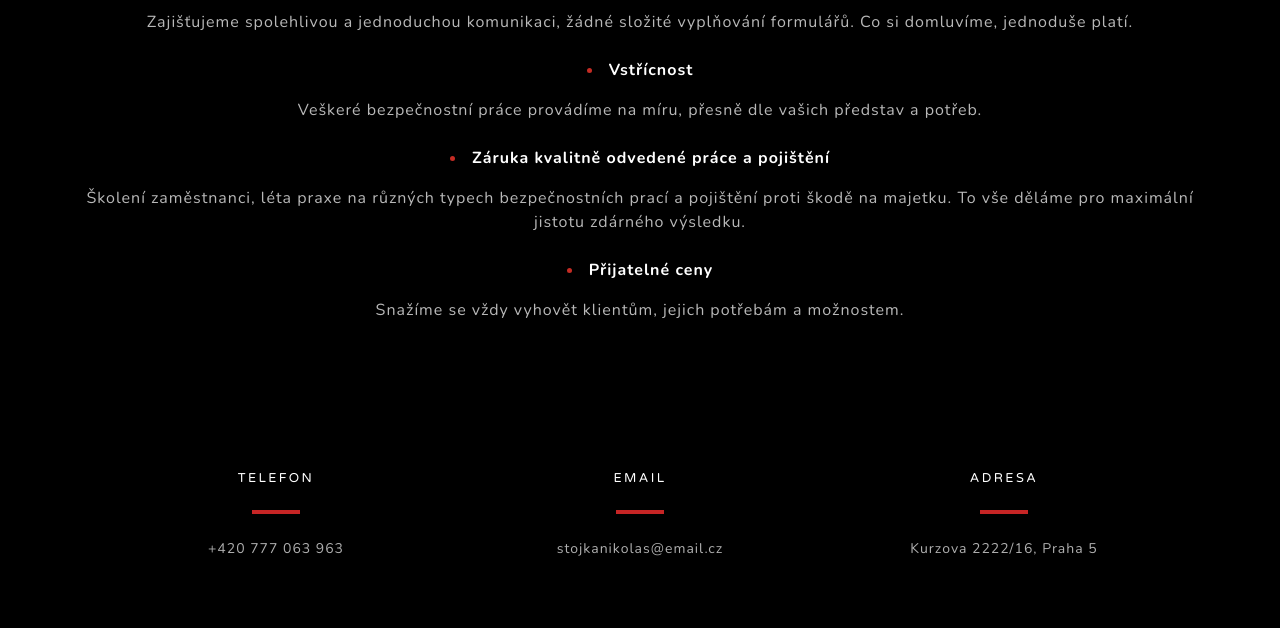
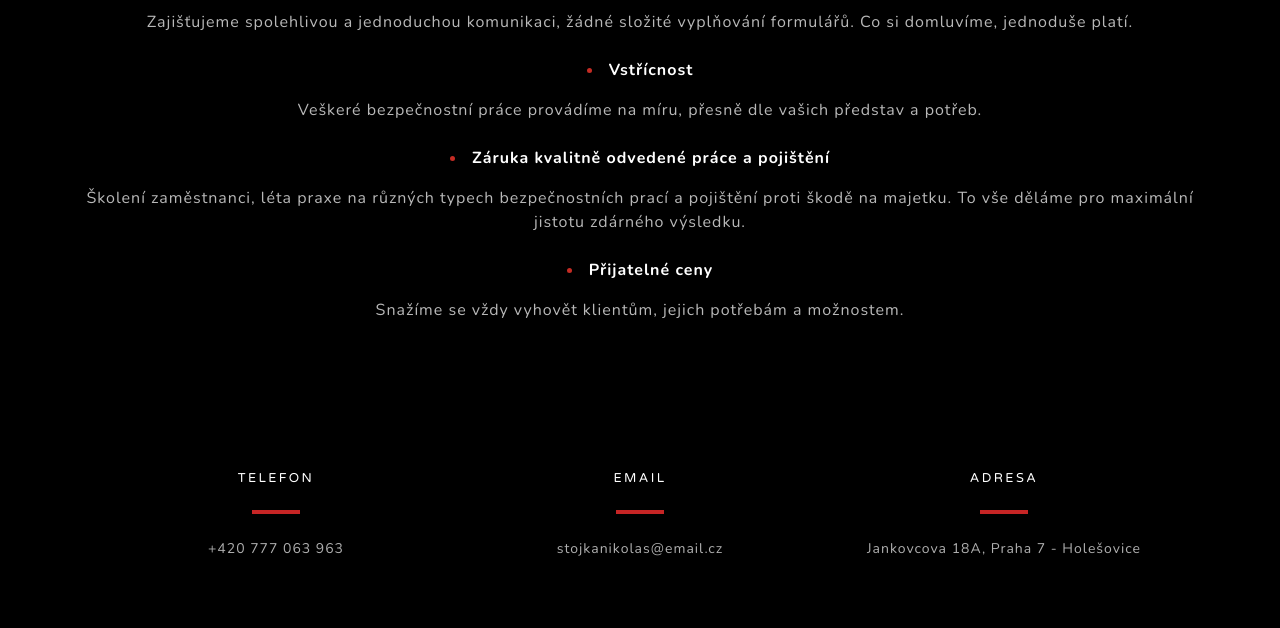
Before and after one commit to nvdsecurity/nvdsecurity.github.io, a plain HTML site: page index.html in a window 1280 px wide. Shown: the part 3721-4349 px from the top of the page. Drawn offline with nearby package versions, Linux system fonts and the light colour scheme; a script that the page names is missing.

Commit message:
edit address

```diff
--- a/index.html
+++ b/index.html
@@ -266,7 +266,7 @@
                 <i class="fas fa-map-marked-alt text-primary mb-2"></i>
                 <h4 class="text-uppercase m-0">Adresa</h4>
                 <hr class="my-4 mx-auto" />
-                <div class="small text-black-51">Kurzova 2222/16, Praha 5</div>
+                <div class="small text-black-51">Jankovcova 18A, Praha 7 - Holešovice</div>
               </div>
             </div>
           </div>
```
